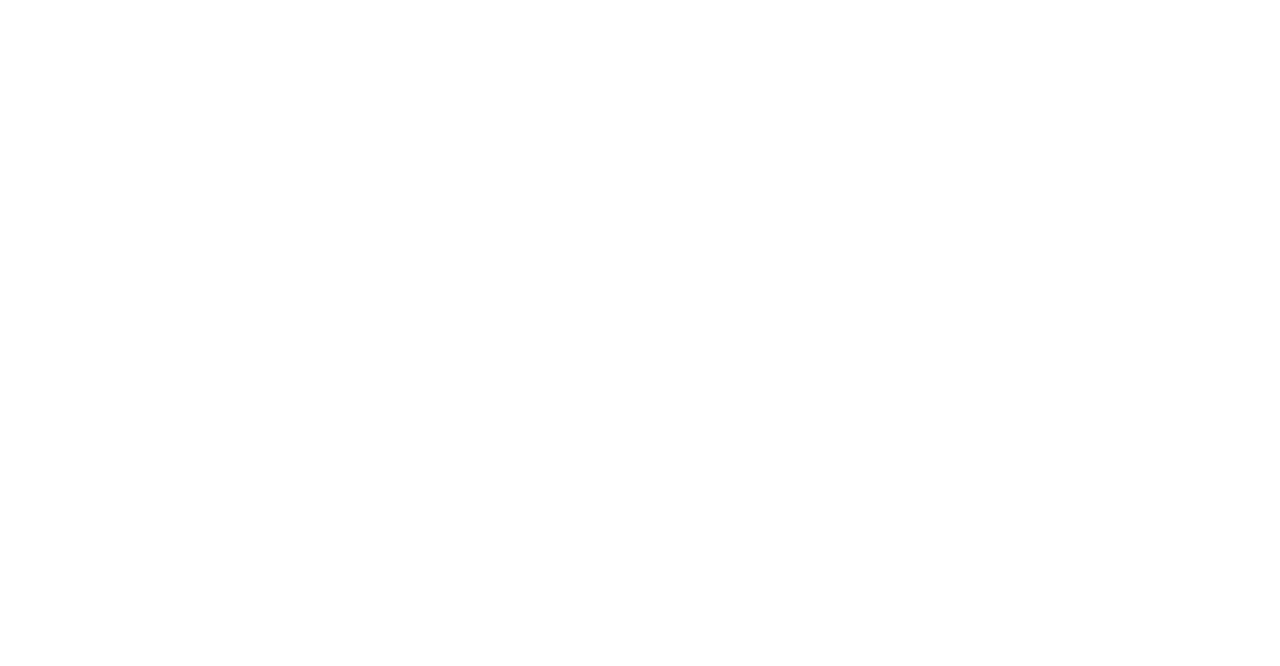
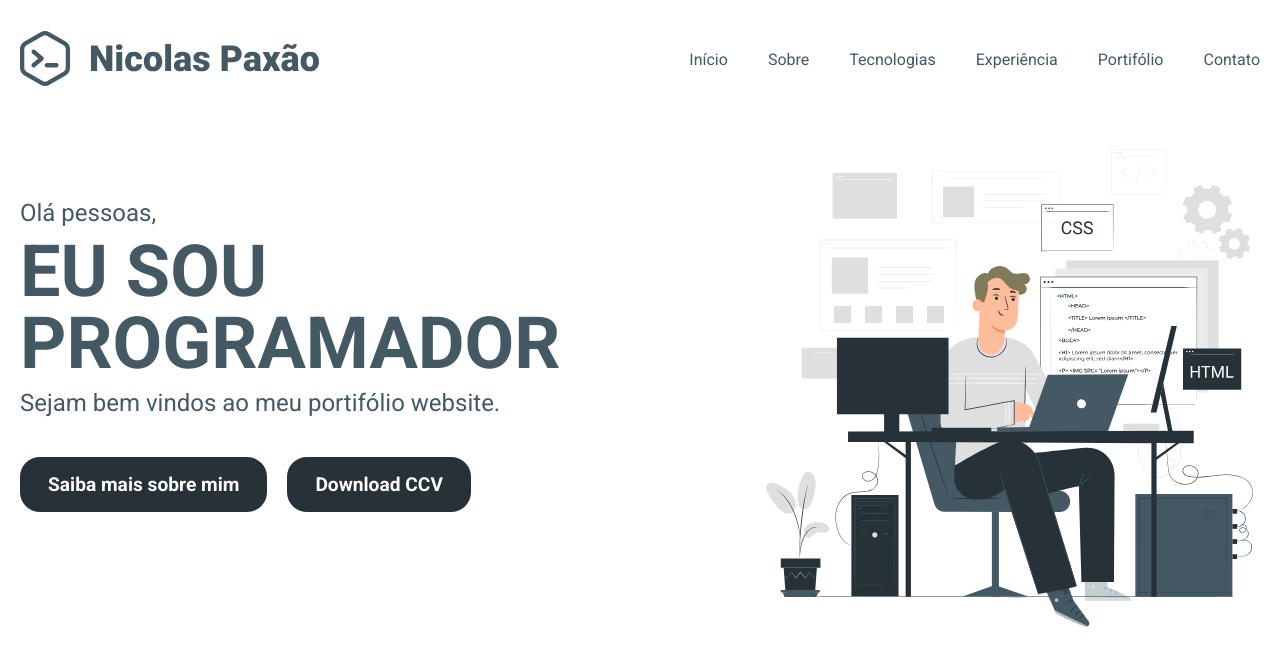
Before and after one commit to nicolaspaxao/my_portfolio, an Angular app: page / in a window 1280 px wide. Shown: the top 666 px of the page. Built offline with nearby package versions, Linux system fonts and the light colour scheme.

Commit message:
fixing error 404

```diff
--- a/package.json
+++ b/package.json
@@ -4,7 +4,7 @@
   "scripts": {
     "ng": "ng",
     "start": "ng serve",
-    "build": "ng build --base-href my_portfolio",
+    "build": "ng build --base-href /my_portfolio/",
     "watch": "ng build --watch --configuration development",
     "test": "ng test"
   },
--- a/src/app/app-routing.module.ts
+++ b/src/app/app-routing.module.ts
@@ -2,7 +2,6 @@ import { NgModule } from '@angular/core';
 import { RouterModule, Routes } from '@angular/router';
 
 const routes: Routes = [
-  { path: '', redirectTo: '', pathMatch: 'full' },
   { path: '', loadChildren: () => import('../app/modules/modules-routing.module').then(m => m.ModulesRoutingModule) }
 ];
 
--- a/src/app/modules/home-page/components/introducao/introducao.component.html
+++ b/src/app/modules/home-page/components/introducao/introducao.component.html
@@ -10,7 +10,7 @@
       </div>
 
     </div>
-    <img class="introducao-image" src="~/assets/introducao.svg" alt="introducao">
+    <img class="introducao-image" src="../../../assets/introducao.svg" alt="Imagem de introducão">
     <div class="introducao-social-medias">
       <a href="#" title="Github"><i class="fa-brands fa-github"></i></a>
       <a href="#" title="LinkedIn"><i class="fa-brands fa-linkedin"></i></a>
--- a/src/app/shared/header/header.component.html
+++ b/src/app/shared/header/header.component.html
@@ -1,7 +1,7 @@
 <header>
   <div class="header-container">
     <div class="header-logo">
-      <img src="~/assets/logo.svg" alt="">
+      <img src="../../../assets/logo.svg" alt="Logo image">
     </div>
     <nav>
       <ul class="header-nav">
```
Also changed, not shown: 3 other files (tests, documents, lock files or other folders).
